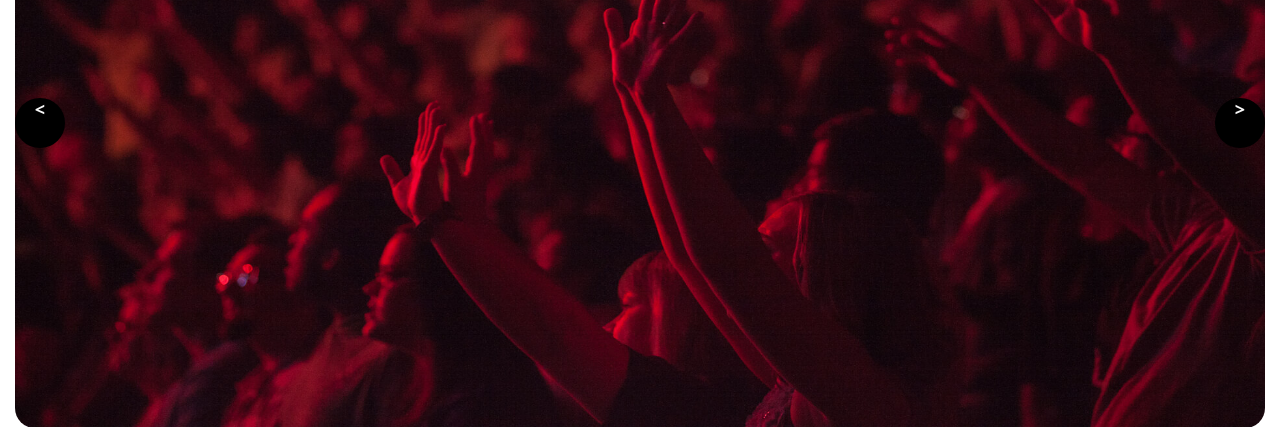
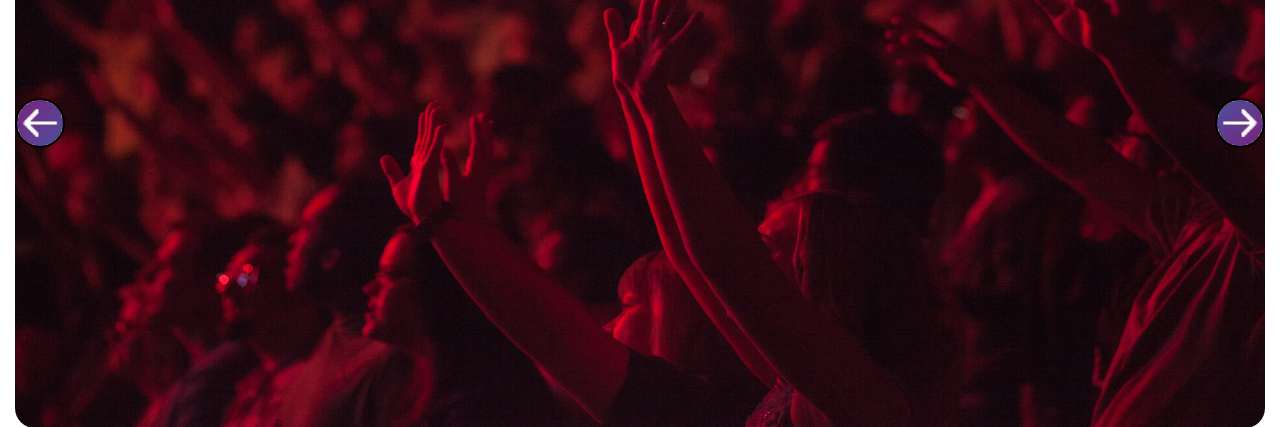
Before and after one commit to Magyarrigo/ONL_FEA_D_01_FINALY_PROJECT, a website: page project/index.html in a window 1280 px wide. Shown: the part 172-599 px from the top of the page. Drawn offline with nearby package versions, Linux system fonts and the light colour scheme.

Commit message:
Solved_arrow

```diff
--- a/project/index.html
+++ b/project/index.html
@@ -61,8 +61,8 @@
                 <img class = 'openning__Slides' src="assets/verti.jpg">
                 <img class = 'openning__Slides' src="assets/spaceTrips.png">
                 <img class = 'openning__Slides' src="assets/bestShop.jpg">
-                <a class = 'openning__Button--Left'><</a>
-                <a class = 'openning__Button--Right'>></a>
+                <a class = 'openning__Button openning__Button--Left'></a>
+                <a class = 'openning__Button openning__Button--Right'></a>
                 <h2 class = 'openning__Title'>WELCOME TO MY WEBSITE PORTFOLIO DEMO</h2>
             </section>
         </div>
--- a/project/scss/elements/_openning.scss
+++ b/project/scss/elements/_openning.scss
@@ -11,23 +11,23 @@
     border-radius: 20px;
 
   }
+  &__Button:hover{
+    cursor: pointer;
+  }
   &__Button--Left{
     position: absolute;
     top:45%;
     left: 0;
     height: 50px;
     width: 50px;
-    background-color: $color-black;
-    color: $color-light-grey;
+    background-image: url("../assets/arrow_left.jpg");
+    background-repeat: no-repeat;
+    background-size: cover;
     border: solid 2px $color-black;
     border-radius: 50%;
     text-align: center;
     font-size: large;
     font-weight: bold;
-
-
-
-
   }
   &__Button--Right{
     position: absolute;
@@ -35,8 +35,9 @@
     right: 0;
     height: 50px;
     width: 50px;
-    background-color: $color-black;
-    color: $color-light-grey;
+    background-image: url("../assets/arrow_right.jpg");
+    background-repeat: no-repeat;
+    background-size: cover;
     border: solid 2px $color-black;
     border-radius: 50%;
     text-align: center;
```
Also changed, not shown: project/assets/arrow_left.jpg (added), project/assets/arrow_right.jpg (added), project/css/main.css, 1 other file.
